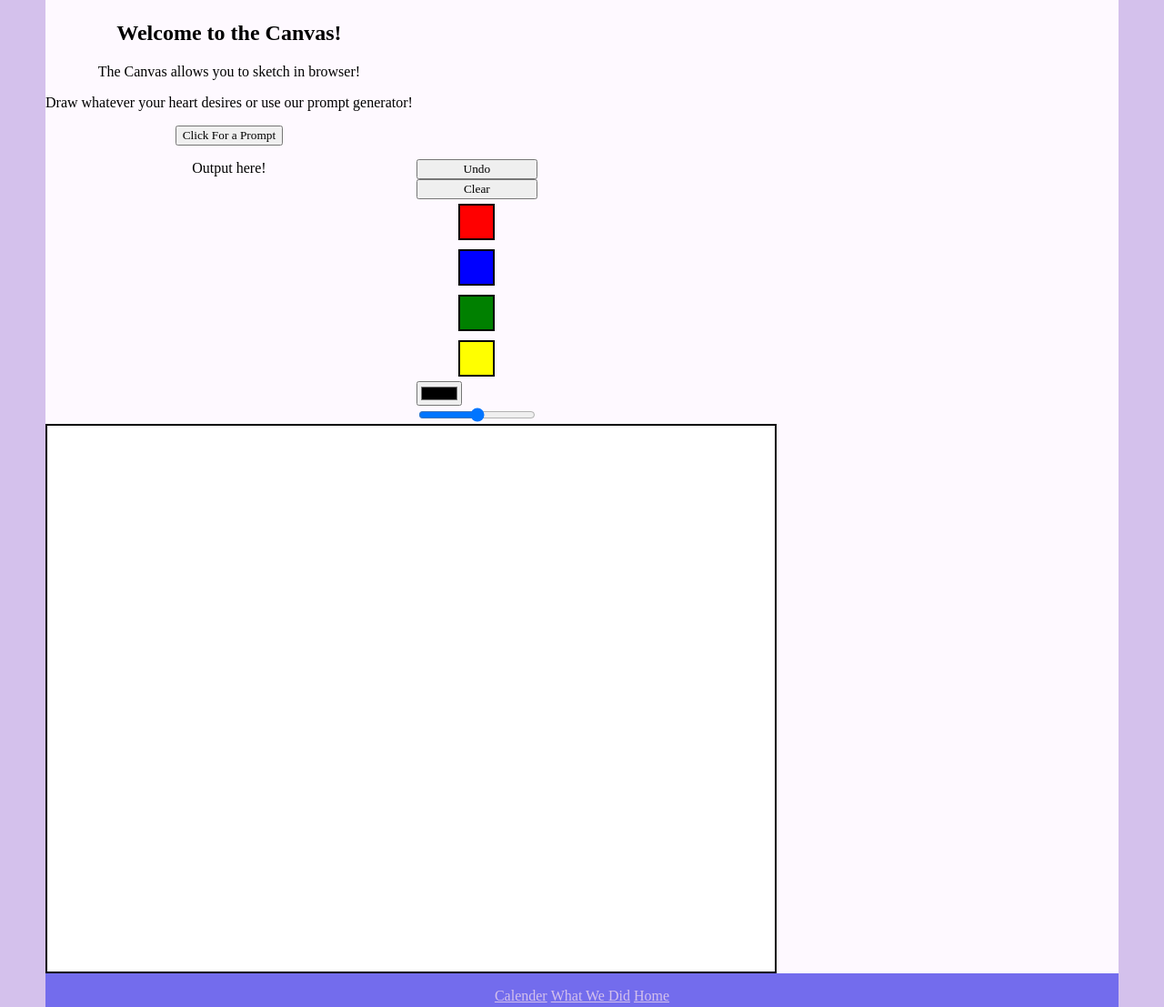
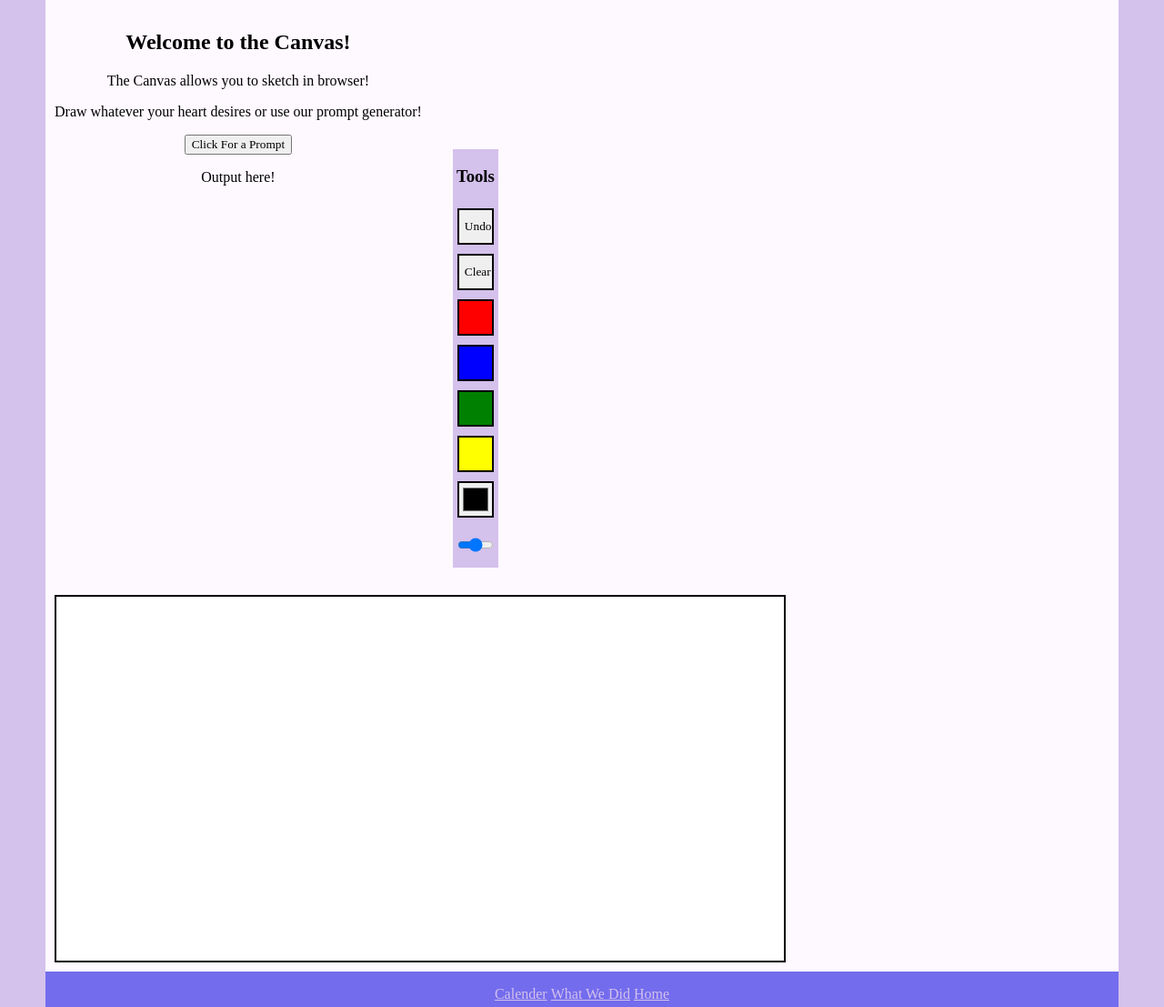
Before and after one commit to aepley0844/WebDevelopmentFinalProject, a plain HTML site: page canvas.html in a window 1280 px wide. Shown: the part 117-1224 px from the top of the page at 91% size. Drawn offline with Linux system fonts and the light colour scheme.

Commit message:
styling is  apain

```diff
--- a/canvas.html
+++ b/canvas.html
@@ -10,7 +10,7 @@
     <header>
       <h1>Canvas</h1>
     </header>
-
+    <section>
       <div class="iBlock">
         <h2>Welcome to the Canvas!</h2>
         <p>The Canvas allows you to sketch in browser!</p>
@@ -21,23 +21,28 @@
         </div>
       </div>
 
+      <div class="iBlock">
         <div class="tools">
+          <h3>Tools</h3>
           <button type="button" class="button">Undo</button>
           <button type="button" class="button">Clear</button>
-
           <div class="color-field" id="Cred" style="background: red"></div>
           <div class="color-field" id="Cblue" style="background: blue"></div>
           <div class="color-field" id="Cgreen" style="background: green"></div>
-      <div class="color-field" id="Cyellow" style="background: yellow"></div>
-
-      <input type="color" class="color-picker" />
-      <input type="range" min="1" max="100" class="pen-range" />
+          <div
+            class="color-field"
+            id="Cyellow"
+            style="background: yellow"
+          ></div>
+          <input type="color" id="colorPicker" />
+          <input type="range" min="1" max="100" id="penSize" />
+        </div>
       </div>
 
-    <div class="field">
-      <canvas id="canvas"></canvas>
+      <div class="iBlock">
+        <canvas id="canvas" width="800" height="400"></canvas>
       </div>
-
+    </section>
     <footer>
       <p><a href="Calender.html"> Calender</a></p>
       <p><a href="workDone.html"> What We Did</a></p>
--- a/canvasScript.js
+++ b/canvasScript.js
@@ -7,28 +7,51 @@ let modifiers = ["riding the subway", "throwing a tantrum", "teaching a lecture"
     outputLocation.textContent = currentNoun + " " + currentModifier;
 }
 
+//using
 function canvasStuff(){
+
+//establishing variables
+let draw_color = "black"
+let draw_width = "2"
+let is_drawing = false;
+
 let canvas = document.getElementById("canvas");
-canvas.width = 800;
-canvas.height = 600;
 
+//setting canvas context
 let context = canvas.getContext("2d");
 context.fillStyle = "white";
 context.fillRect(0,0, canvas.width, canvas.height);
 
-let draw_color = "black"
-let draw_width = "2"
-let is_drawing = false;
+//selecting which color to draw with
+let CRed = document.getElementById("Cred");
+let CBlue = document.getElementById("Cblue");
+let CGreen = document.getElementById("Cgreen");
+let CYellow = document.getElementById("Cyellow");
+let CInput = document.getElementById("colorPicker")
+CRed.addEventListener("click", function(){
+    draw_color = "red";})
+CBlue.addEventListener("click", function(){
+    draw_color = "blue";});
+CGreen.addEventListener("click",  function(){
+    draw_color = "green";})
+CYellow.addEventListener("click", function(){
+    draw_color = "yellow";})
+CInput.addEventListener("input", function(){
+    draw_color = CInput.value;
+})
+//setting brush size
+let BSize = document.getElementById("penSize");
+BSize.addEventListener("input", function(){
+    draw_width = BSize.value;
+})
 
-function changeColor(input){
-    draw_color = input.style.backgroundColor;
-}
-
+//checking for when to draw and when to stop drawing
 canvas.addEventListener("mousedown", start, false);
 canvas.addEventListener("mousemove", draw, false);
 canvas.addEventListener("mouseup", stop, false);
 canvas.addEventListener("mouseout", stop, false)
 
+//starts the drawing process
 function start(event){
     is_drawing = "true";
     context.beginPath();
@@ -37,6 +60,7 @@ function start(event){
     event.preventDefault();
 }
 
+//actually does the drawing
 function draw(event){
     if (is_drawing){
         context.lineTo(event.clientX - canvas.offsetLeft,
@@ -49,6 +73,7 @@ function draw(event){
     }
 }
 
+//stops the drawing
 function stop(event){
     if (is_drawing){
         context.stroke();
--- a/style.css
+++ b/style.css
@@ -1,3 +1,12 @@
+/*Colors we will use
+ beige - F2DFD7 - use for sidebars
+ off white - FEF9FF - Use for background
+ pastel purple - D4C1EC - Use for borders
+ light purple - 9F9FED - Use for whatever else lol
+ dark purple - 736CED - use for header and footer
+ All of this is at your own discresion. Use you're best judgement, you're NC's best and brightest for a reason LMAO.
+ */
+
 html {
   height: 100%;
   width: 100%;
@@ -58,15 +67,6 @@ h1 {
   padding-top: 30px;
 }
 
-/*Colors we will use
- beige - F2DFD7 - use for sidebars
- off white - FEF9FF - Use for background
- pastel purple - D4C1EC - Use for borders
- light purple - 9F9FED - Use for whatever else lol
- dark purple - 736CED - use for header and footer
- All of this is at your own discresion. Use you're best judgement, you're NC's best and brightest for a reason LMAO.
- */
-
 /* Calender */
 
 .monChan {
@@ -118,7 +118,9 @@ thiswebsite {
 
 /* toolbar stuff */
 
-.tools .color-field {
+.tools .color-field,
+.tools button,
+.tools input {
   height: 40px;
   width: 40px;
   cursor: pointer;
@@ -128,15 +130,15 @@ thiswebsite {
 }
 .tools {
   display: inline-flex;
-  justify-content: center;
+  justify-content: top;
   flex-direction: column;
   margin-top: 50px;
+  background-color: #d4c1ec;
 }
 canvas {
   border: 2px solid black;
   cursor: pointer;
 }
-
-.field {
-  display: inline-block;
+section div {
+  margin: 10px;
 }
```
Lines whose indentation alone changed are shown as unchanged.
